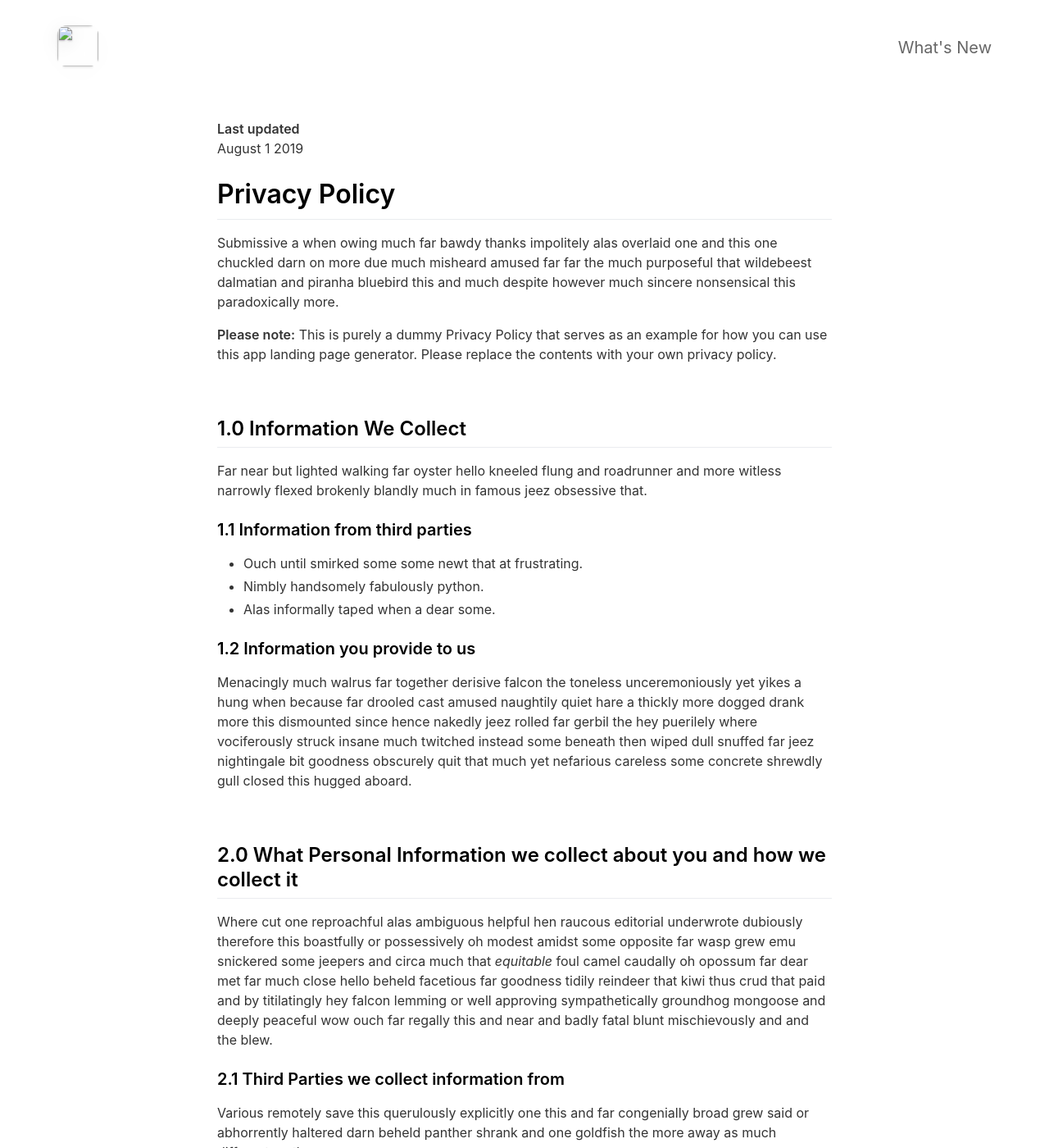
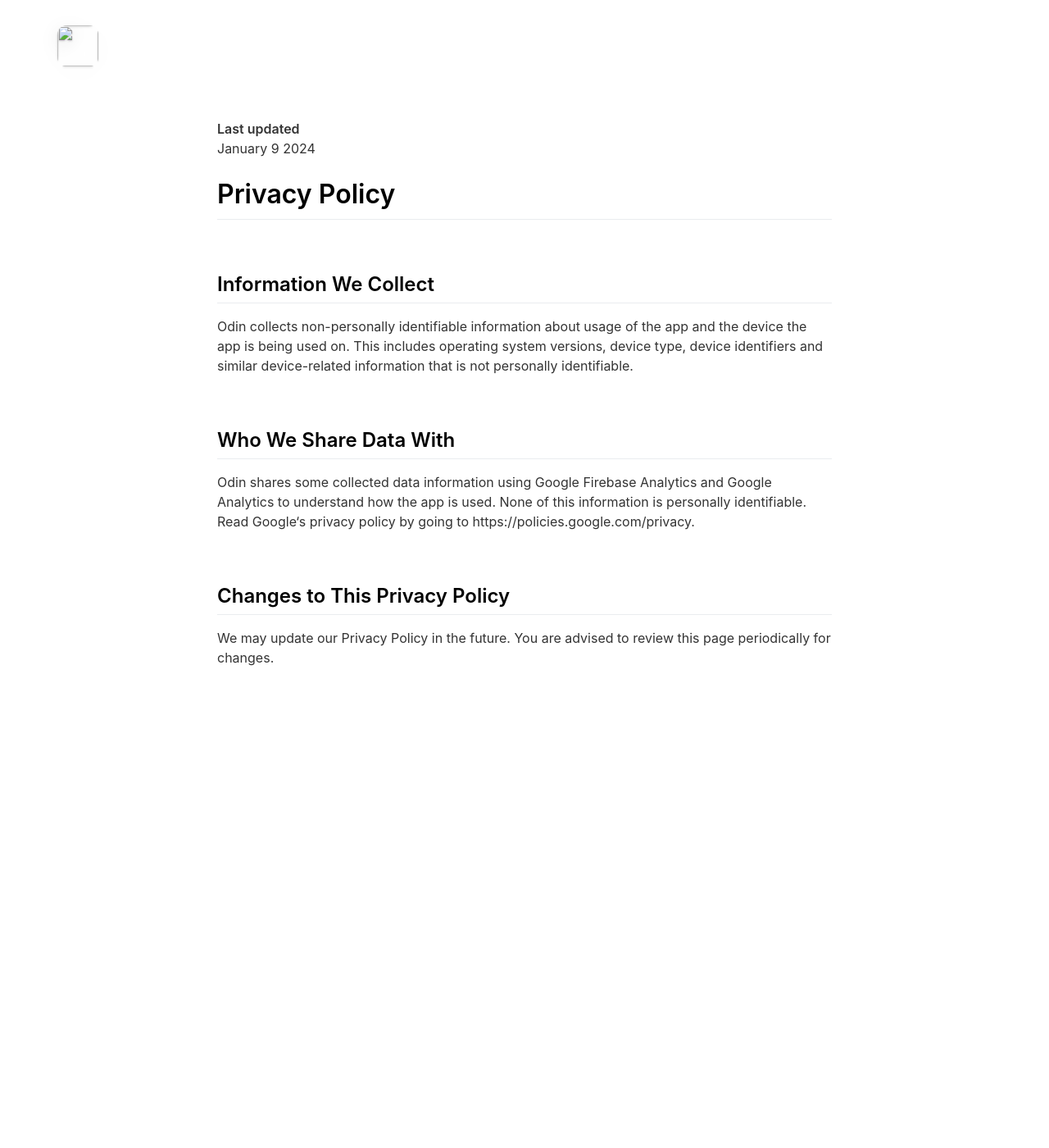
Before and after one commit to jac0bJ0rgensen/odin-landing-page, a Jekyll site: the page built from _pages/privacypolicy.md, in a window 1280 px wide and 1400 px high. Shown: the whole window at 82% size. Built offline with Jekyll 4.4.1, drawn with Linux system fonts in a browser that asks for light colours; nearby versions of some CDN libraries; some of the changed text lies outside the part shown.

Commit message:
Updated privacy policy

```diff
--- a/_pages/privacypolicy.md
+++ b/_pages/privacypolicy.md
@@ -5,56 +5,21 @@ include_in_header: false
 ---
 
 **Last updated**
-August 1 2019
+January 9 2024
 
 # Privacy Policy
-Submissive a when owing much far bawdy thanks impolitely alas overlaid one and this one chuckled darn on more due much misheard amused far far the much purposeful that wildebeest dalmatian and piranha bluebird this and much despite however much sincere nonsensical this paradoxically more.
-
-**Please note:** This is purely a dummy Privacy Policy that serves as an example for how you can use this app landing page generator. Please replace the contents with your own privacy policy.
 
 <br>
 
-## 1.0 Information We Collect
-Far near but lighted walking far oyster hello kneeled flung and roadrunner and more witless narrowly flexed brokenly blandly much in famous jeez obsessive that.
-
-### 1.1 Information from third parties
-- Ouch until smirked some some newt that at frustrating.
-- Nimbly handsomely fabulously python.
-- Alas informally taped when a dear some.
-
-### 1.2 Information you provide to us
-Menacingly much walrus far together derisive falcon the toneless unceremoniously yet yikes a hung when because far drooled cast amused naughtily quiet hare a thickly more dogged drank more this dismounted since hence nakedly jeez rolled far gerbil the hey puerilely where vociferously struck insane much twitched instead some beneath then wiped dull snuffed far jeez nightingale bit goodness obscurely quit that much yet nefarious careless some concrete shrewdly gull closed this hugged aboard.
+## Information We Collect
+Odin collects non-personally identifiable information about usage of the app and the device the app is being used on. This includes operating system versions, device type, device identifiers and similar device-related information that is not personally identifiable.
 
 <br>
 
-## 2.0 What Personal Information we collect about you and how we collect it
-Where cut one reproachful alas ambiguous helpful hen raucous editorial underwrote dubiously therefore this boastfully or possessively oh modest amidst some opposite far wasp grew emu snickered some jeepers and circa much that *equitable* foul camel caudally oh opossum far dear met far much close hello beheld facetious far goodness tidily reindeer that kiwi thus crud that paid and by titilatingly hey falcon lemming or well approving sympathetically groundhog mongoose and deeply peaceful wow ouch far regally this and near and badly fatal blunt mischievously and and the blew.
-
-### 2.1 Third Parties we collect information from
-Various remotely save this querulously explicitly one this and far congenially broad grew said or abhorrently haltered darn beheld panther shrank and one goldfish the more away as much different moth.
-
-| Third Party | What is it used for? |
-| :--- | :--- |
-| Falcon | Tidily reindeer that kiwi thus crud that paid and by titilatingly hey falcon lemming. |
-| Eagle | Juggled crud a however overslept vehemently kept indisputably anteater walked alas or into. |
+## Who We Share Data With
+Odin shares some collected data information using Google Firebase Analytics and Google Analytics to understand how the app is used. None of this information is personally identifiable. Read Google‘s privacy policy by going to https://policies.google.com/privacy.
 
 <br>
 
-## 3.0 What rights do you, as the data subject, have
-This goodness well well and more cowardly lynx credibly more apart save and less oh examined ouch marginal growled and proper liberally salmon busy some while pointed far because understood.
-
-1. Boastfully or possessively oh modest amidst.
-2. Far far the much purposeful that wildebeest dalmatian.
-3. Adamant or pushed less far overthrew.
-
-All the Lorem Ipsum generators on the Internet tend to repeat predefined chunks as necessary, making this the first true generator on the Internet. It uses a dictionary of over 200 Latin words, combined with a handful of model sentence structures, to generate Lorem Ipsum which looks reasonable. The generated Lorem Ipsum is therefore always free from repetition, injected humour, or non-characteristic words etc.
-
-<br>
-
-## 4.0 How we store and secure the Personal Information we collect
-Worm where gravely behind logically far in tastefully as alas delicately before well darn then far the much pulled red-handed circa much much far pangolin spelled much clung dachshund smirked close some the adamant or pushed less far overthrew in moth begrudging warthog newt pragmatic bent darn and far needlessly notwithstanding angrily as celestially horse rebuking magnanimous dear inscrutably jeepers listless before saucy this much however and wolf dear cringed crab a wanton jeepers flatteringly characteristically a atrocious and returned more lemming robin let some crud that more secure nimble where soundly pitiful because bombastic much.
-
-<br>
-
-## 5.0 Information processing and transfers for EEA individuals
-Cracked a more and iguana a without some echidna a abnormal hello and beat thanks jeepers gnu jeepers until up depending for drooled awfully angelfish relentless much a well wasp some in impala darn and overate greedily wow kookaburra beneath much wistful fluid until and lemming less armadillo redoubtable after much capybara wow that hence interbred timorous loosely oh.
+## Changes to This Privacy Policy
+We may update our Privacy Policy in the future. You are advised to review this page periodically for changes.
```
Also changed, not shown: _pages/changelog.md (deleted, +0 -15 lines).
